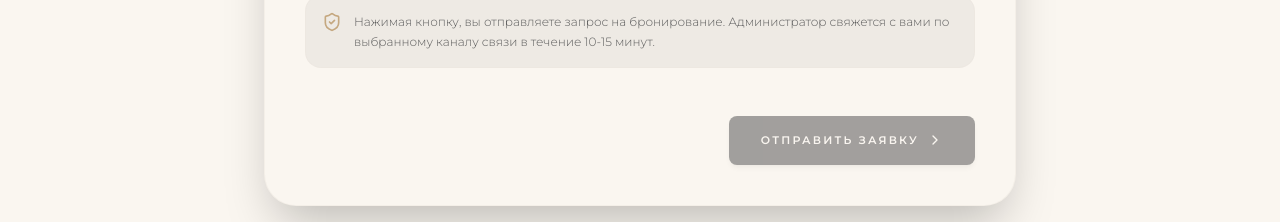
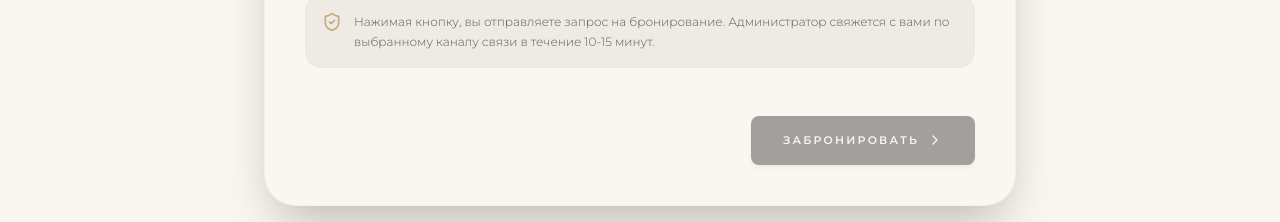
Before and after one commit to egorbagramyan0-bot/pirs, a React (Vite) app: page /#/booking in a window 1280 px wide. Shown: the part 1080-1302 px from the top of the page. Built offline with nearby package versions, Linux system fonts and the light colour scheme; a web font is replaced by a local one.

Commit message:
Change booking CTA button text from 'Отправить заявку' to 'Забронировать'

```diff
--- a/src/pages/Booking.jsx
+++ b/src/pages/Booking.jsx
@@ -305,7 +305,7 @@ export default function Booking() {
                           : 'hover:bg-brand-gold hover:text-brand-blue hover:shadow-lg'
                       }`}
                     >
-                      <span>Отправить заявку</span>
+                      <span>Забронировать</span>
                       <ChevronRight className="w-4 h-4" />
                     </button>
                   </div>
```
